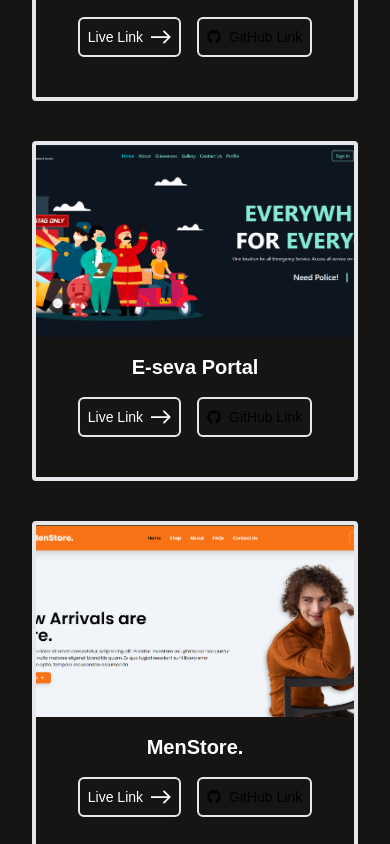
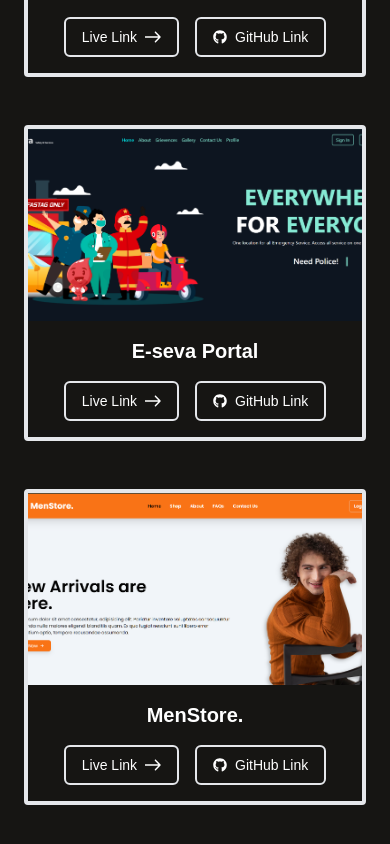
Before and after one commit to saiganesh1976/Portfolio_sai, a React (Vite) app: page / in a window 390 px wide. Shown: the part 5260-6104 px from the top of the page. Built offline with nearby package versions, Linux system fonts and the light colour scheme.

Commit message:
Update Projects.jsx

```diff
--- a/src/Components/Projects/Projects.jsx
+++ b/src/Components/Projects/Projects.jsx
@@ -4,215 +4,90 @@ import project1 from "../../assets/project1.png";
 import project5 from "../../assets/project5.png";
 import project4 from "../../assets/project4.png";
 import menstore from "../../assets/menstore.png";
-import arrow_icon from '../../assets/arrow_icon.svg'
+import arrow_icon from "../../assets/arrow_icon.svg";
 import Eseva from "../../assets/e-seva.png";
 import eration from "../../assets/eration.png";
 import { FaGithub } from "react-icons/fa";
+
+const projects = [
+  {
+    img: eration,
+    title: "SRVAN Portal",
+    live: "https://major-frontend-wpbt.onrender.com/",
+    github: "https://github.com/saiganesh1976/Major",
+  },
+  {
+    img: Eseva,
+    title: "E-seva Portal",
+    live: "https://e-seva-1.onrender.com/",
+    github: "https://github.com/saiganesh1976/e-Seva-Portal",
+  },
+  {
+    img: menstore,
+    title: "MenStore.",
+    live: "https://menstore-frontend.onrender.com/",
+    github: "https://github.com/saiganesh1976/menstore",
+  },
+  {
+    img: project2,
+    title: "Mittinrich",
+    live: "https://drive.google.com/drive/folders/1lrWnHU-pSsXKReQCiWZf_RpP7tx0yqWn?usp=sharing",
+  },
+  {
+    img: project1,
+    title: "Pet Health Monitoring System",
+    github: "https://github.com/saiganesh1976/Pets-health-monitoring-system",
+  },
+  {
+    img: project4,
+    title: "Basic Banking System",
+    github: "https://github.com/saiganesh1976/Ratnala-s-Bank",
+  },
+  {
+    img: project5,
+    title: "Hotstar UI Clone",
+    live: "https://hotstar-clone-peach.vercel.app/",
+  },
+];
+
 const Projects = () => {
   return (
+    <div id="projects" className="px-6 sm:px-12 md:px-24 py-12 flex flex-col items-center">
+      <h1 className="text-4xl sm:text-5xl font-semibold text-center mb-12">Projects</h1>
+      <div className="grid grid-cols-1 sm:grid-cols-2 lg:flex lg:flex-wrap justify-center gap-y-12 gap-x-8">
+        {projects.map((project, index) => (
           <div
-      id="projects"
-      className="flex flex-col items-center justify-center gap-8 m-8 sm:m-12 md:m-24"
+            key={index}
+            className="flex flex-col w-full sm:w-[320px] rounded border-4 hover:bg-violet-900 overflow-hidden hover:shadow-lg hover:shadow-violet-300 transition-all"
           >
-      <h1 className="text-5xl text-center font-semibold">Projects</h1>
-      <div className="lg:flex md:grid md:grid-cols-2 flex-wrap justify-center items-stretch gap-12 py-10">
-      <div className="flex flex-col max-w-sm w-full mb-10 rounded bg-transparent border-4 hover:bg-violet-900 overflow-hidden hover:shadow-lg hover:shadow-violet-300">
             <div className="overflow-hidden">
               <img
-              className="w-full h-48 object-cover transition-transform ease-in-out duration-500 transform hover:scale-110"
-              src={eration}
-              alt="SRVAN portal"
+                src={project.img}
+                alt={project.title}
+                className="w-full h-48 object-cover transition-transform duration-500 transform hover:scale-110"
               />
             </div>
-          <div className="flex flex-col justify-between flex-grow px-6 py-4">
-            <div className="font-semibold text-xl mb-2 text-center">
-              <h1>SRVAN Portal</h1>
-              <div className="flex justify-center gap-4 my-4">
-              <a
-                href="https://major-frontend-wpbt.onrender.com/"
-                target="_blank"
-                rel="noopener noreferrer"
-              >
-                <button className="text-sm font-medium p-2 bg-transparent border-2 hover:bg-violet-600 rounded-md flex items-center gap-2">
-                  Live Link <img src={arrow_icon} alt="" className="w-5" />
+            <div className="flex flex-col justify-between px-6 py-4 flex-grow">
+              <h2 className="font-semibold text-xl text-center mb-4">{project.title}</h2>
+              <div className="flex justify-center flex-wrap gap-4">
+                {project.live && (
+                  <a href={project.live} target="_blank" rel="noopener noreferrer">
+                    <button className="flex items-center gap-2 px-4 py-2 text-sm font-medium border-2 rounded-md transition hover:bg-violet-600">
+                      Live Link <img src={arrow_icon} alt="arrow" className="w-4" />
                     </button>
                   </a>
-              <a
-                href="https://github.com/saiganesh1976/Major"
-                target="_blank"
-                rel="noopener noreferrer"
-                className="flex items-center justify-center text-black dark:text-white hover:text-violet-500 text-xxl"
-              >
-                <button className="text-sm font-medium p-2 bg-transparent border-2 hover:bg-violet-600 rounded-md flex items-center gap-2">
-                  <FaGithub />
-                  GitHub Link
+                )}
+                {project.github && (
+                  <a href={project.github} target="_blank" rel="noopener noreferrer">
+                    <button className="flex items-center gap-2 px-4 py-2 text-sm font-medium border-2 rounded-md transition hover:bg-violet-600">
+                      <FaGithub /> GitHub Link
                     </button>
                   </a>
+                )}
               </div>
             </div>
           </div>
-        </div>
-      <div className="flex flex-col max-w-sm w-full mb-10 rounded bg-transparent border-4 hover:bg-violet-900 overflow-hidden hover:shadow-lg hover:shadow-violet-300">
-          <div className="overflow-hidden">
-            <img
-              className="w-full h-48 object-cover transition-transform ease-in-out duration-500 transform hover:scale-110"
-              src={Eseva}
-              alt="Eseva"
-            />
-          </div>
-          <div className="flex flex-col justify-between flex-grow px-6 py-4">
-            <div className="font-semibold text-xl mb-2 text-center">
-              <h1>E-seva Portal</h1>
-              <div className="flex justify-center gap-4 my-4">
-              <a
-                href="https://e-seva-1.onrender.com/"
-                target="_blank"
-                rel="noopener noreferrer"
-              >
-                <button className="text-sm font-medium p-2 bg-transparent border-2 hover:bg-violet-600 rounded-md flex items-center gap-2">
-                  Live Link <img src={arrow_icon} alt="" className="w-5" />
-                </button>
-              </a>
-              <a
-                href="https://github.com/saiganesh1976/e-Seva-Portal"
-                target="_blank"
-                rel="noopener noreferrer"
-                className="flex items-center justify-center text-black dark:text-white hover:text-violet-500 text-xxl"
-              >
-                 <button className="text-sm font-medium p-2 bg-transparent border-2 hover:bg-violet-600 rounded-md flex items-center gap-2">
-                  <FaGithub />
-                  GitHub Link
-                </button>
-              </a>
-            </div>
-            </div>
-          </div>
-        </div>
-        <div className="flex flex-col max-w-sm w-full mb-10 rounded bg-transparent border-4 hover:bg-violet-900 overflow-hidden hover:shadow-lg hover:shadow-violet-300">
-          <div className="overflow-hidden">
-            <img
-              className="w-full h-48 object-cover transition-transform ease-in-out duration-500 transform hover:scale-110"
-              src={menstore}
-              alt="menstore"
-            />
-          </div>
-          <div className="flex flex-col justify-between flex-grow px-6 py-4">
-            <div className="font-semibold text-xl mb-2 text-center">
-              <h1>MenStore.</h1>
-              <div className="flex justify-center gap-4 my-4">
-              <a
-                href="https://menstore-frontend.onrender.com/"
-                target="_blank"
-                rel="noopener noreferrer"
-              >
-                <button className="text-sm font-medium p-2 bg-transparent border-2 hover:bg-violet-600 rounded-md flex items-center gap-2">
-                  Live Link <img src={arrow_icon} alt="" className="w-5" />
-                </button>
-              </a>
-              <a
-                href="https://github.com/saiganesh1976/menstore" // <-- Replace with actual GitHub repo
-                target="_blank"
-                rel="noopener noreferrer"
-                className="flex items-center justify-center text-black dark:text-white hover:text-violet-500 text-xxl"
-              >
-                <button className="text-sm font-medium p-2 bg-transparent border-2 hover:bg-violet-600 rounded-md flex items-center gap-2">
-                  <FaGithub />
-                  GitHub Link
-                </button>
-              </a>
-            </div>
-
-            </div>
-          </div>
-        </div>
-        <div className="flex flex-col max-w-sm w-full mb-10 rounded bg-transparent border-4 hover:bg-violet-900 overflow-hidden hover:shadow-lg hover:shadow-violet-300">
-          <div className="overflow-hidden">
-            <img
-              className="w-full h-48 object-cover transition-transform ease-in-out duration-500 transform hover:scale-110"
-              src={project2}
-              alt="mittinrich"
-            />
-          </div>
-          <div className="flex flex-col justify-between flex-grow px-6 py-4">
-            <div className="font-semibold text-xl mb-2 text-center">
-              <h1>Mittinrich</h1>
-          <a
-                href="https://drive.google.com/drive/folders/1lrWnHU-pSsXKReQCiWZf_RpP7tx0yqWn?usp=sharing"
-                target="_blank"
-              >
-              <button className="text-sm font-medium p-2 bg-transparent border-2 hover:bg-violet-600 rounded-md flex my-4 mx-auto items-center gap-2">
-                  Know more <img src={arrow_icon} alt="" className="w-5" />
-                </button>
-            </a>
-            </div>
-          </div>
-        </div>
-        <div className="flex flex-col max-w-sm w-full mb-10 rounded bg-transparent border-4 hover:bg-violet-900 overflow-hidden hover:shadow-lg hover:shadow-violet-300">
-          <div className="overflow-hidden">
-            <img
-              className="w-full h-48 object-cover transition-transform ease-in-out duration-500 transform hover:scale-110"
-              src={project1}
-              alt="pet health monitoring system"
-            />
-          </div>
-          <div className="flex flex-col justify-between flex-grow px-6 py-4">
-            <div className="font-semibold text-xl mb-2 text-center">
-              <h1>Pet Health Monitoring System</h1>
-              <a
-                href="https://github.com/saiganesh1976/Pets-health-monitoring-system"
-                target="_blank"
-              >
-                <button className="text-sm font-medium p-2 bg-transparent border-2 hover:bg-violet-600 rounded-md flex my-4 mx-auto items-center gap-2">
-                  Know more <img src={arrow_icon} alt="" className="w-5" />
-                </button>
-              </a>
-            </div>
-          </div>
-        </div>
-        <div className="flex flex-col max-w-sm w-full mb-10 rounded bg-transparent border-4 hover:bg-violet-900 overflow-hidden hover:shadow-lg hover:shadow-violet-300">
-          <div className="overflow-hidden">
-            <img
-              className="w-full h-48 object-cover transition-transform ease-in-out duration-500 transform hover:scale-110"
-              src={project4}
-              alt="basic bank system"
-            />
-          </div>
-          <div className="flex flex-col justify-between flex-grow px-6 py-4">
-            <div className="font-semibold text-xl mb-2 text-center">
-              <h1>Basic Banking System</h1>
-              <a
-                href="https://github.com/saiganesh1976/Ratnala-s-Bank"
-                target="_blank"
-              >
-                <button className="text-sm font-medium p-2 bg-transparent border-2 hover:bg-violet-600 rounded-md flex my-4 mx-auto items-center gap-2">
-                  Know more <img src={arrow_icon} alt="" className="w-5" />
-                </button>
-              </a>
-            </div>
-          </div>
-        </div>
-        <div className="flex flex-col max-w-sm w-full mb-10 rounded bg-transparent border-4 hover:bg-violet-900 overflow-hidden hover:shadow-lg hover:shadow-violet-300">
-          <div className="overflow-hidden">
-            <img
-              className="w-full h-48 object-cover transition-transform ease-in-out duration-500 transform hover:scale-110"
-              src={project5}
-              alt="hotstar clone"
-            />
-          </div>
-          <div className="flex flex-col justify-between flex-grow px-6 py-4">
-            <div className="font-semibold text-xl mb-2 text-center">
-              <h1>Hotstar UI clone</h1>
-              <a
-                href="https://hotstar-clone-peach.vercel.app/"
-                target="_blank"
-              >
-                <button className="text-sm font-medium p-2 bg-transparent border-2 hover:bg-violet-600 rounded-md flex my-4 mx-auto items-center gap-2">
-                  Know more <img src={arrow_icon} alt="" className="w-5" />
-                </button>
-              </a>
-            </div>
-          </div>
-        </div>
+        ))}
       </div>
     </div>
   );
```
Lines whose indentation alone changed are shown as unchanged.
